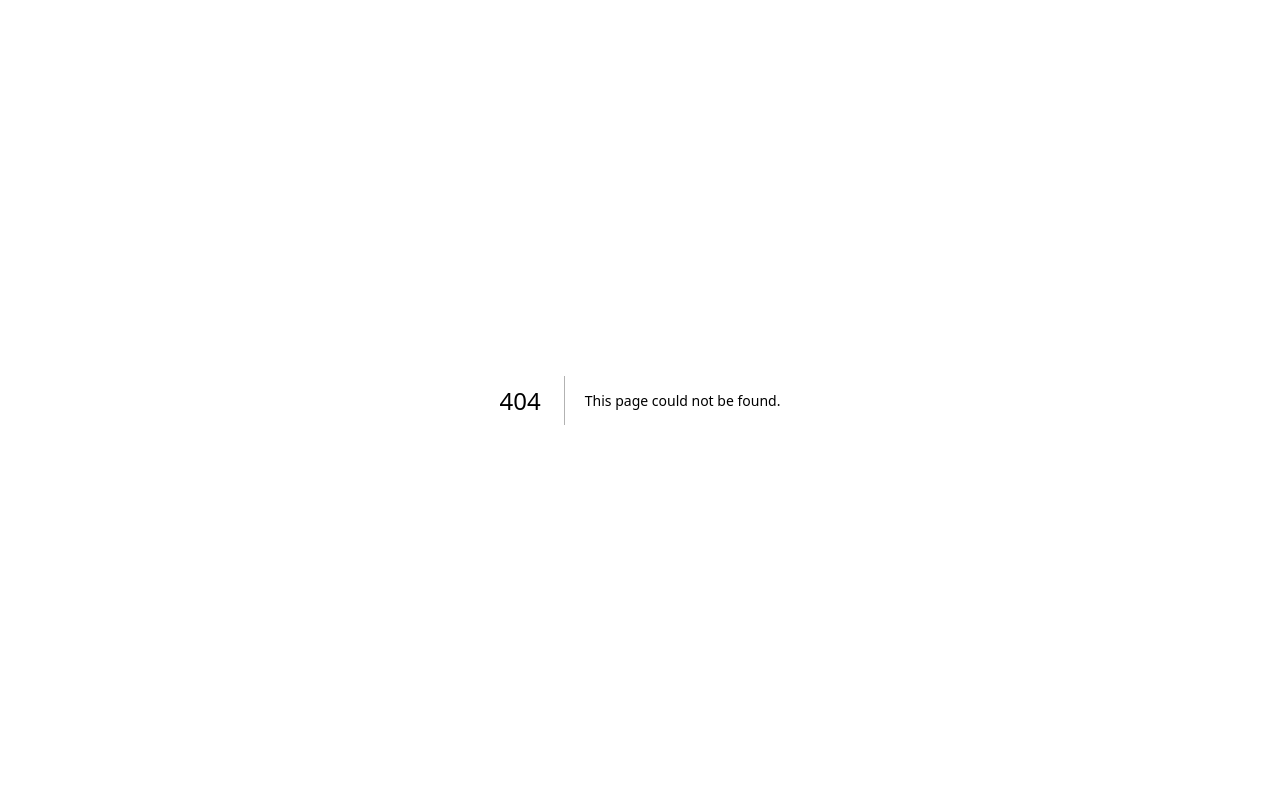
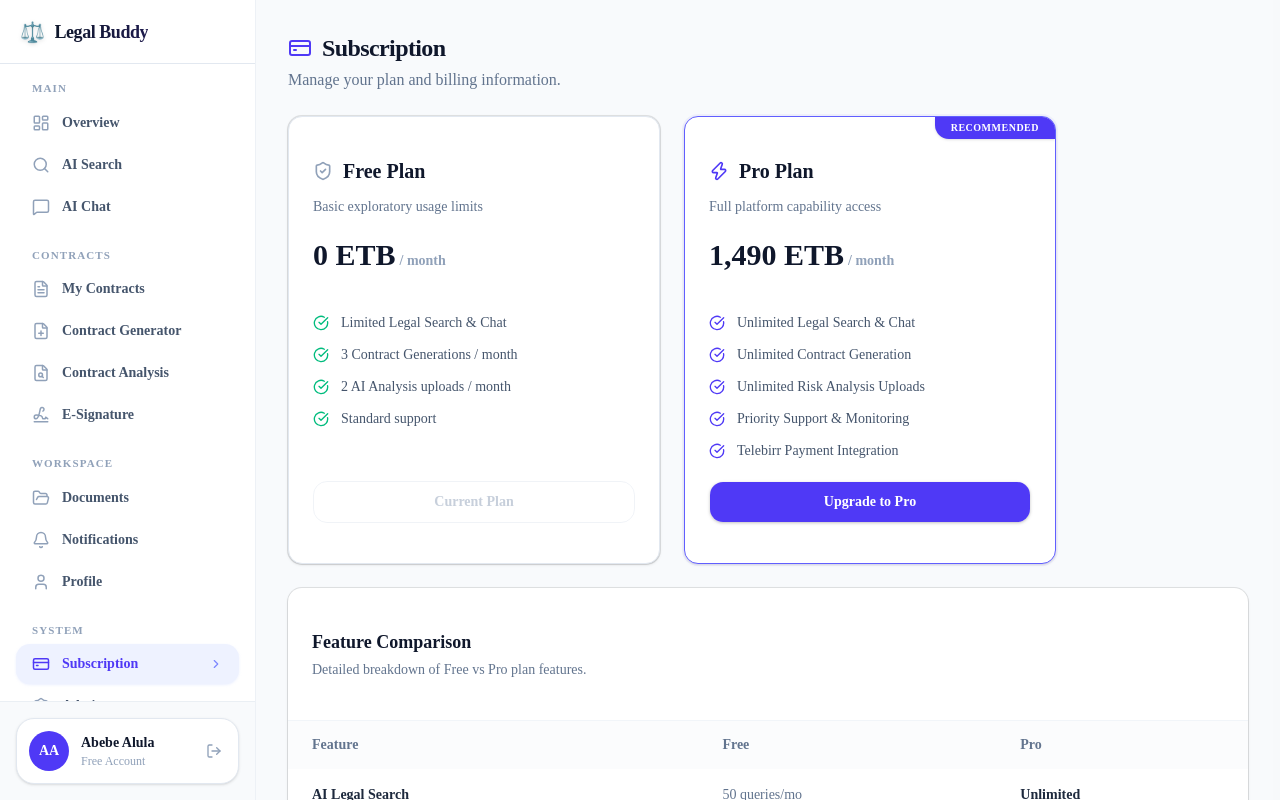
Before and after one commit to selamawitk/Legal-Buddy, a Next.js app in the folder frontend/: page /dashboard/subscription in a window 1280 px wide. Before the commit this address had no page. Built offline with nearby package versions, Linux system fonts and the light colour scheme.

Commit message:
feat: Subscription page with Free/Pro plans, feature comparison table

```diff
--- /dev/null
+++ b/frontend/src/app/(user)/dashboard/subscription/page.tsx
@@ -0,0 +1,164 @@
+"use client";
+
+import React from "react";
+import { Card, CardContent, CardHeader, CardTitle, CardDescription } from "@/components/ui/card";
+import { Button } from "@/components/ui/button";
+import { CreditCard, CheckCircle, Zap, ShieldCheck } from "lucide-react";
+import Link from "next/link";
+
+const plans = [
+  {
+    name: "Free Plan",
+    price: "0 ETB",
+    period: "/ month",
+    description: "Basic exploratory usage limits",
+    features: [
+      "Limited Legal Search & Chat",
+      "3 Contract Generations / month",
+      "2 AI Analysis uploads / month",
+      "Standard support",
+    ],
+    cta: "Current Plan",
+    ctaVariant: "outline" as const,
+    popular: false,
+  },
+  {
+    name: "Pro Plan",
+    price: "1,490 ETB",
+    period: "/ month",
+    description: "Full platform capability access",
+    features: [
+      "Unlimited Legal Search & Chat",
+      "Unlimited Contract Generation",
+      "Unlimited Risk Analysis Uploads",
+      "Priority Support & Monitoring",
+      "Telebirr Payment Integration",
+    ],
+    cta: "Upgrade to Pro",
+    ctaVariant: "default" as const,
+    popular: true,
+  },
+];
+
+const comparisons = [
+  { feature: "AI Legal Search", free: "50 queries/mo", pro: "Unlimited" },
+  { feature: "Contract Generation", free: "3/month", pro: "Unlimited" },
+  { feature: "Contract Analysis", free: "2 uploads/mo", pro: "Unlimited" },
+  { feature: "Chat Conversations", free: "Limited", pro: "Unlimited" },
+  { feature: "E-Signature", free: "3/month", pro: "Unlimited" },
+  { feature: "Document Storage", free: "50 MB", pro: "10 GB" },
+  { feature: "Telebirr Notifications", free: "—", pro: "✓" },
+  { feature: "Priority Support", free: "—", pro: "✓" },
+];
+
+export default function SubscriptionPage() {
+  const currentPlan = "Free Plan";
+
+  return (
+    <div className="space-y-6">
+      <div>
+        <h2 className="text-2xl font-bold tracking-tight text-slate-900 flex items-center gap-2.5">
+          <CreditCard className="h-6 w-6 text-indigo-600" />
+          <span>Subscription</span>
+        </h2>
+        <p className="text-base text-slate-500 mt-1">
+          Manage your plan and billing information.
+        </p>
+      </div>
+
+      <div className="grid gap-6 md:grid-cols-2 max-w-3xl">
+        {plans.map((plan) => (
+          <Card
+            key={plan.name}
+            className={`border bg-white shadow-sm flex flex-col ${
+              plan.popular
+                ? "border-indigo-500 ring-2 ring-indigo-600/5 relative overflow-hidden"
+                : "border-slate-200"
+            }`}
+          >
+            {plan.popular && (
+              <div className="absolute top-0 right-0 bg-indigo-600 text-white text-[10px] font-black uppercase tracking-wider px-4 py-1 rounded-bl-xl shadow-sm">
+                Recommended
+              </div>
+            )}
+            <CardHeader className="p-6 space-y-2">
+              <div className="flex items-center gap-2.5">
+                {plan.popular ? (
+                  <Zap className="h-5 w-5 text-indigo-600" />
+                ) : (
+                  <ShieldCheck className="h-5 w-5 text-slate-400" />
+                )}
+                <CardTitle className="text-xl font-bold text-slate-900">{plan.name}</CardTitle>
+              </div>
+              <CardDescription className="text-sm text-slate-500">{plan.description}</CardDescription>
+              <div className="pt-2">
+                <span className="text-3xl font-black text-slate-900">{plan.price}</span>
+                <span className="text-sm font-semibold text-slate-400 ml-1">{plan.period}</span>
+              </div>
+            </CardHeader>
+            <CardContent className="p-6 pt-0 space-y-5 flex-1 flex flex-col">
+              <ul className="space-y-3 flex-1">
+                {plan.features.map((feature) => (
+                  <li key={feature} className="flex items-center gap-3 text-sm text-slate-600">
+                    <CheckCircle className={`h-4 w-4 flex-shrink-0 ${plan.popular ? "text-indigo-600" : "text-emerald-500"}`} />
+                    <span className="font-medium">{feature}</span>
+                  </li>
+                ))}
+              </ul>
+              {currentPlan === plan.name ? (
+                <Button
+                  disabled
+                  variant="outline"
+                  className="w-full font-bold border-slate-200 text-slate-400 rounded-xl py-2.5 h-auto"
+                >
+                  Current Plan
+                </Button>
+              ) : (
+                <Link href="/pricing" className="block">
+                  <Button className="w-full bg-indigo-600 text-white hover:bg-indigo-700 font-bold rounded-xl py-2.5 h-auto shadow-sm">
+                    {plan.cta}
+                  </Button>
+                </Link>
+              )}
+            </CardContent>
+          </Card>
+        ))}
+      </div>
+
+      <Card className="border-slate-200 bg-white shadow-sm">
+        <CardHeader className="p-6">
+          <CardTitle className="text-lg font-bold text-slate-900">Feature Comparison</CardTitle>
+          <CardDescription className="text-sm text-slate-500">
+            Detailed breakdown of Free vs Pro plan features.
+          </CardDescription>
+        </CardHeader>
+        <CardContent className="p-0">
+          <div className="overflow-x-auto">
+            <table className="w-full text-sm">
+              <thead>
+                <tr className="border-t border-slate-100 bg-slate-50/50">
+                  <th className="text-left font-bold text-slate-500 px-6 py-3.5">Feature</th>
+                  <th className="text-left font-bold text-slate-500 px-6 py-3.5">Free</th>
+                  <th className="text-left font-bold text-slate-500 px-6 py-3.5">Pro</th>
+                </tr>
+              </thead>
+              <tbody className="divide-y divide-slate-100">
+                {comparisons.map((row) => (
+                  <tr key={row.feature} className="hover:bg-slate-50/50 transition-colors">
+                    <td className="px-6 py-4 font-semibold text-slate-800">{row.feature}</td>
+                    <td className="px-6 py-4 text-slate-500">{row.free}</td>
+                    <td className="px-6 py-4">
+                      <span className={row.pro === "✓" ? "text-emerald-600 font-bold" : "text-slate-800 font-semibold"}>
+                        {row.pro}
+                      </span>
+                    </td>
+                  </tr>
+                ))}
+              </tbody>
+            </table>
+          </div>
+        </CardContent>
+      </Card>
+    </div>
+  );
+}
```
